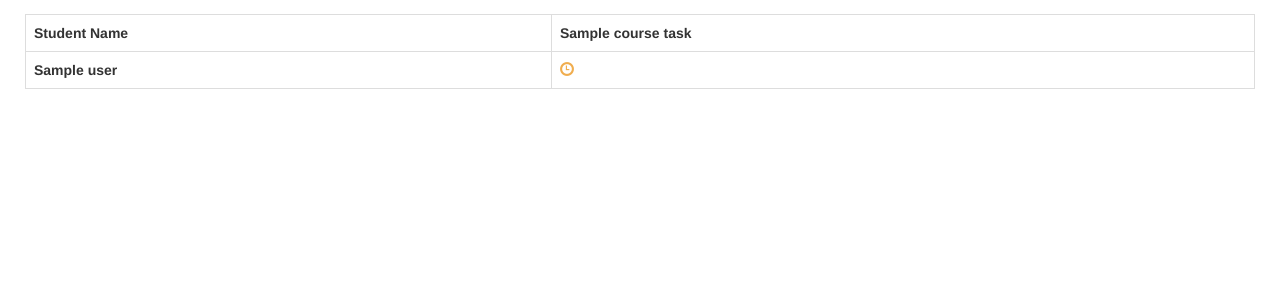
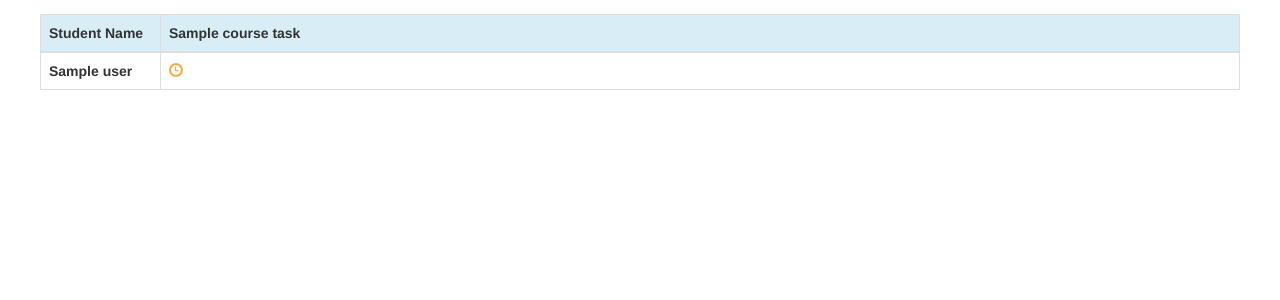
Before and after one commit to travisreed-wf/491Project, a Flask app: template src/templates/courseGrades.html in a window 1280 px wide. Shown: the part 51-351 px from the top of the page. Run offline with Flask 2, Linux system fonts and the light colour scheme; the template is opened without the code that fills it: most values are stand-ins (such as "Sample title", 1, 10 or a date in 2020); data that the repository does not hold is empty; parts of the project's set-up code (start-up, migrations or seed data) failed here and were passed over; some libraries are stand-ins or nearby versions.

Commit message:
Prettification

```diff
--- a/src/templates/courseGrades.html
+++ b/src/templates/courseGrades.html
@@ -6,14 +6,15 @@
 </head>
 {% endblock %}
 {% block body %}
-<div class= "row">
-	<table id= "grades" class = "table table-bordered">
-		<tr>
-			<th>Student Name</th>
+		<table id= "grades" class = "table table-bordered" overflow = "auto">
+			<thead>
+				<tr class="info">
+					<th width="10%">Student Name</th>
 					{% for t in course_tasks['course_tasks'] %}
-				<th>{{t.title}}</th>
+						<th class="rotate-5" align="center"><div><span>{{t.title}}</span></div></th>
 					{% endfor %}
 				</tr>
+			</thead>
 			{% for u in data %}
 			<tr>
 				<th>{{u['user'].name}}</th>
@@ -29,5 +30,4 @@
 			</tr>
 			{% endfor %}
 		</table>
-</div>
 {% endblock %}
```
Lines whose indentation alone changed are shown as unchanged.
